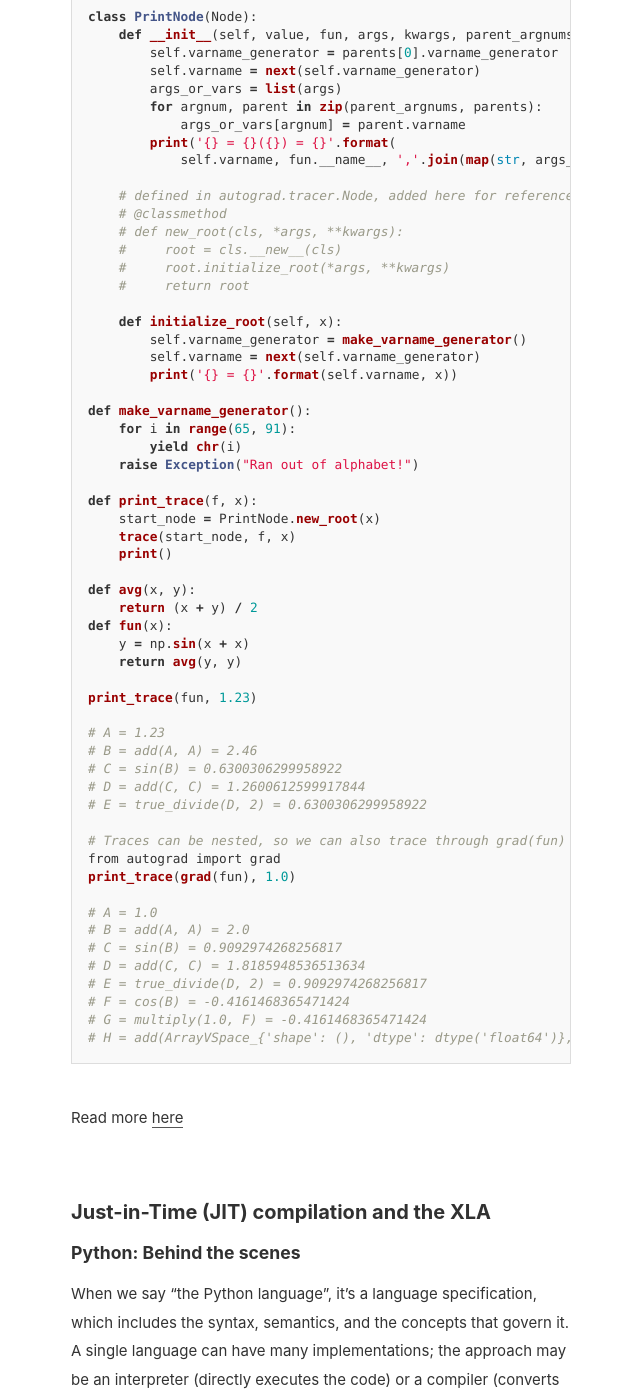
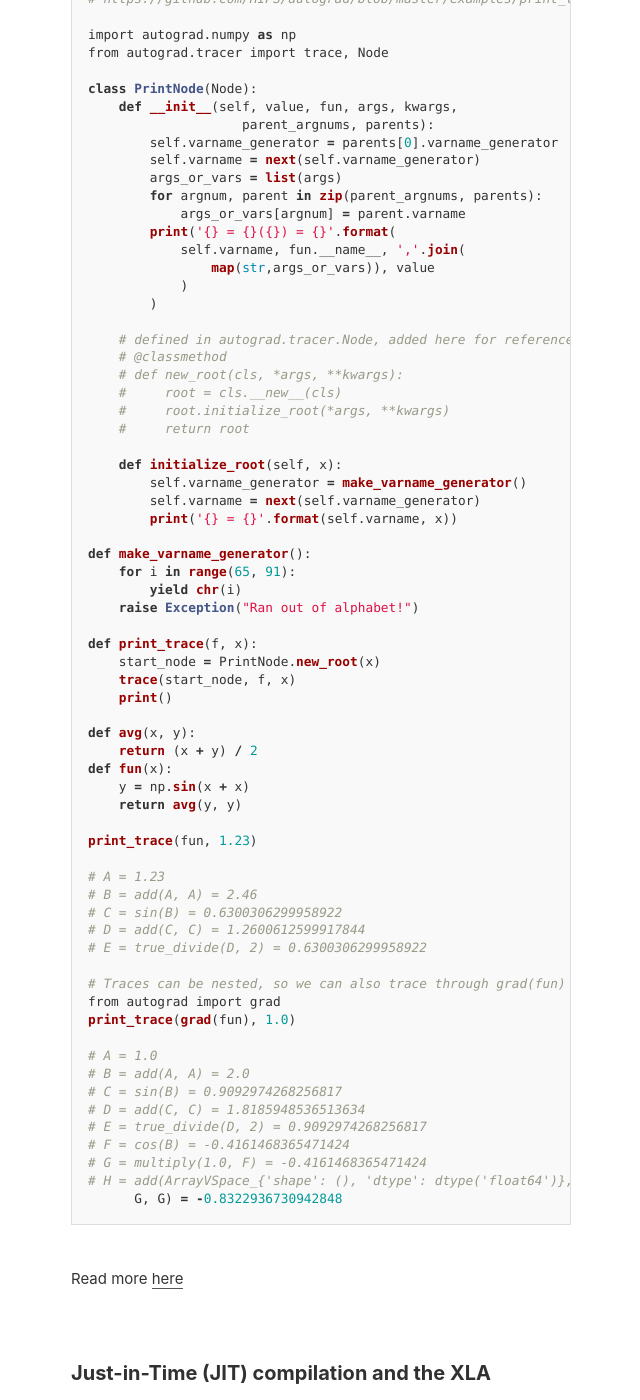
Before and after one commit to DevPranjal/DevPranjal.github.io, a Jekyll site: the page built from _posts/2021-11-26-jax-decoding-the-name.md, in a window 1280 px wide and 1400 px high, scrolled down 2512 px. Shown: the whole window, without its empty margins (319-959 px from the left). Built offline with Jekyll 4.4.1, drawn with Linux system fonts in a browser that asks for light colours; some of the changed text lies outside the part shown.

Commit message:
remove horizontal scroll in code

````diff
--- a/_posts/2021-11-26-jax-decoding-the-name.md
+++ b/_posts/2021-11-26-jax-decoding-the-name.md
@@ -44,19 +44,23 @@ def loss(weights, data, target):
 
 # weight initialization
 pred_weights = np.random.normal(size=(3,))
-print(f"Loss before optimization: {loss(pred_weights, sample_data, sample_targets)}")
+print(f"Loss before optimization: \
+        {loss(pred_weights, sample_data, sample_targets)}")
 
 
-######################### Autograd is used here #########################
+################## Autograd is used here ##################
 gradient_fn = grad(loss)
 
 # gradient descent
 for i in range(50):
-    pred_weights -= 0.001 * gradient_fn(pred_weights, sample_data, sample_targets)
-    # gradient will be taken with respect to the first parameter, i.e. pred_weights
+    pred_weights -= 0.001 * gradient_fn(pred_weights,
+                            sample_data, sample_targets)
+    # gradient will be taken with respect to the
+    # first parameter -> pred_weights
 
 
-print(f"Loss after optimization: {loss(pred_weights, sample_data, sample_targets)}")
+print(f"Loss after optimization: \
+        {loss(pred_weights, sample_data, sample_targets)}")
 ```
 
 #### How it works?
@@ -73,14 +77,18 @@ import autograd.numpy as np
 from autograd.tracer import trace, Node
 
 class PrintNode(Node):
-    def __init__(self, value, fun, args, kwargs, parent_argnums, parents):
+    def __init__(self, value, fun, args, kwargs,
+                    parent_argnums, parents):
         self.varname_generator = parents[0].varname_generator
         self.varname = next(self.varname_generator)
         args_or_vars = list(args)
         for argnum, parent in zip(parent_argnums, parents):
             args_or_vars[argnum] = parent.varname
         print('{} = {}({}) = {}'.format(
-            self.varname, fun.__name__, ','.join(map(str, args_or_vars)), value))
+            self.varname, fun.__name__, ','.join(
+                map(str,args_or_vars)), value
+            )
+        )
 
     # defined in autograd.tracer.Node, added here for reference
     # @classmethod
@@ -129,7 +137,8 @@ print_trace(grad(fun), 1.0)
 # E = true_divide(D, 2) = 0.9092974268256817
 # F = cos(B) = -0.4161468365471424
 # G = multiply(1.0, F) = -0.4161468365471424
-# H = add(ArrayVSpace_{'shape': (), 'dtype': dtype('float64')}, G, G) = -0.8322936730942848
+# H = add(ArrayVSpace_{'shape': (), 'dtype': dtype('float64')},
+      G, G) = -0.8322936730942848
 ```
 
 Read more [here](https://github.com/HIPS/autograd/blob/master/docs/tutorial.md)
````
